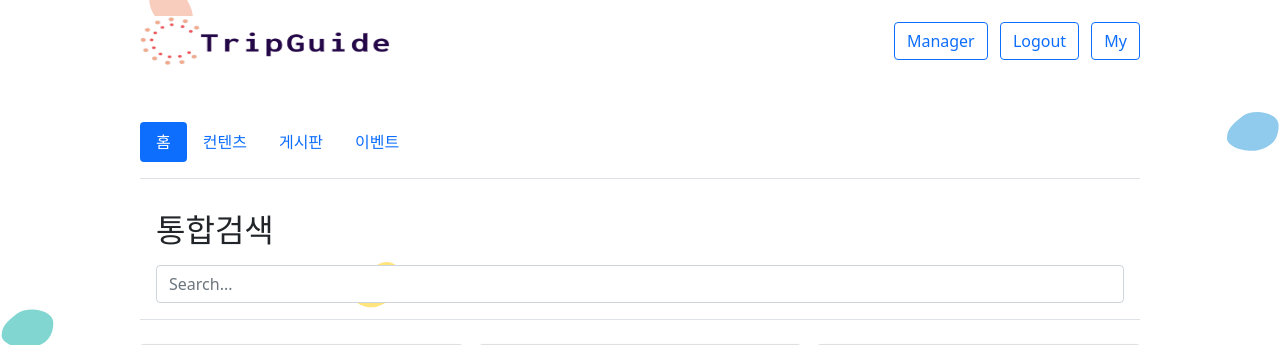
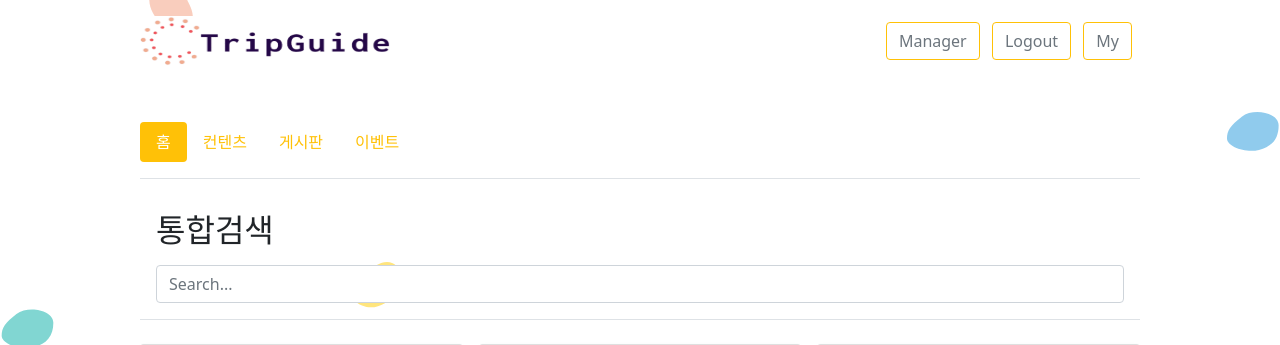
Before and after one commit to playpizza/TripGuide, a Django app: page / in a window 1280 px wide. Shown: the top 345 px of the page. Run offline with Django 3.2, Linux system fonts and the light colour scheme; the visitor is signed in with stand-in values (Sample User, id 1); data that the repository does not hold is empty; parts of the project's set-up code (start-up, migrations or seed data) failed here and were passed over; some libraries are stand-ins or nearby versions.

Commit message:
update home, manage
home과 manage에서 글자색 변경

manage user에서 '신고됨'->'정지'로 변경

```diff
--- a/home/templates/base.html
+++ b/home/templates/base.html
@@ -36,24 +36,24 @@
           {% if user.is_authenticated %}
           <div class="col-md-6 text-end">
             {% if user.is_authenticated and user.is_superuser%}
-            <button type="button" class="btn btn-outline-primary me-2" onclick="location.href = managerUrl;">Manager</button>
+            <button type="button" class="btn btn-outline-primary me-2 text-warning btn-outline-warning text-muted" onclick="location.href = managerUrl;">Manager</button>
             {% endif %}
-            <button type="button" class="btn btn-outline-primary me-2" onclick="location.href = logoutUrl;">Logout</button>
-            <a href="{% url 'Member:info_detail' user.id %}"><button type="button" class="btn btn-outline-primary">My</button></a>
+            <button type="button" class="btn btn-outline-primary me-2 text-warning btn-outline-warning text-muted" onclick="location.href = logoutUrl;">Logout</button>
+            <a href="{% url 'Member:info_detail' user.id %}"><button type="button" class="btn btn-outline-primary me-2 text-warning btn-outline-warning text-muted">My</button></a>
           </div>
           {% else %}
           <div class="col-md-3 text-end">
-            <button type="button" class="btn btn-outline-primary me-2" onclick="location.href = loginUrl;">Login</button>
-            <button type="button" class="btn btn-primary" onclick="location.href = joinUrl;">Sign-up</button>
+            <button type="button" class="btn btn-outline-primary me-2 text-warning btn-outline-warning text-muted" onclick="location.href = loginUrl;">Login</button>
+            <button type="button" class="btn text-light btn-primary bg-warning btn-outline-warning" onclick="location.href = joinUrl;">Sign-up</button>
           </div>
           {% endif %}
         </header>
         <header class="d-flex justify-content-left border-bottom py-3">
             <ul class="nav nav-pills">
-              <li class="nav-item"><a href="{% url 'home' %}" class="nav-link active" aria-current="page">홈</a></li>
-              <li class="nav-item"><a href="." class="nav-link">컨텐츠</a></li>
-              <li class="nav-item"><a href="{% url 'Board:list' %}" class="nav-link">게시판</a></li>
-              <li class="nav-item"><a href="{% url 'Event:list' %}" class="nav-link">이벤트</a></li>
+              <li class="nav-item"><a href="{% url 'home' %}" class="nav-link active bg-warning" aria-current="page">홈</a></li>
+              <li class="nav-item"><a href="{% url 'Contents:get_contents' %}" class="nav-link text-warning">컨텐츠</a></li>
+              <li class="nav-item"><a href="{% url 'Board:list' %}" class="nav-link text-warning">게시판</a></li>
+              <li class="nav-item"><a href="{% url 'Event:list' %}" class="nav-link text-warning">이벤트</a></li>
             </ul>
         </header>
     </div>
--- a/home/templates/home.html
+++ b/home/templates/home.html
@@ -8,9 +8,10 @@
 
 {% block script %}
 <script type="text/javascript">
-  var contentsUrl = "{% url 'Board:list' %}";
+  var contentsUrl = "{% url 'Contents:get_contents' %}";
   var boardListUrl = "{% url 'Board:list' %}";
   var reviewListUrl = "{% url 'Board:list' %}";
+  var contentsUrls = {};
   var boardUrls = {};
   var reviewUrls = {};
 </script>
@@ -24,8 +25,8 @@
     <p class="h2 m-3">통합검색</p>
   </div>
   <div class="d-flex align-items-center ms-3">
-    <form class="w-100 me-3 align-items-center flex-fill" action=".">
-      <input type="search" class="form-control" placeholder="Search..." aria-label="Search">
+    <form method="GET" class="w-100 me-3 align-items-center flex-fill" action="{% url 'Contents:get_contents' %}">
+      <input type="search" name="keyword" class="form-control" placeholder="Search..." aria-label="Search">
     </form>
   </div>
 </div>
--- a/manager/templates/m_user_manage.html
+++ b/manager/templates/m_user_manage.html
@@ -39,7 +39,7 @@
                     <th scope="col">유저닉네임</th>
                     <th scope="col">유저이름</th>
                     <th scope="col">가입일</th>
-                    <th scope="col">신고여부</th>
+                    <th scope="col">정지</th>
                 </tr>
             </thead>
             <tbody>
@@ -53,9 +53,9 @@
                     <td>{{u.name}}</td>
                     <td>{{u.date_joined|date:'Y-m-d'}}</td>
                     {% if u.is_banned == 1 %}
-                    <td><b class="text-danger">신고됨</b></td>
+                    <td><b class="text-danger">정지</b></td>
                     {% else %}
-                    <td>X</td>
+                    <td>허가</td>
                     {% endif %}
                 </tr>
                 {% endfor %}
--- a/manager/templates/manage_base.html
+++ b/manager/templates/manage_base.html
@@ -28,8 +28,8 @@
         <img src="{% static 'img/tripguide-logo.png' %}" alt="로고" width="280" height="50"></svg>
       </a>
       <div class="col-md-3 text-end">
-        <button type="button" class="btn btn-outline-primary me-2" onclick="location.href = homeUrl;">Home</button>
-        <button type="button" class="btn btn-outline-primary me-2" onclick="location.href = logoutUrl;">Logout</button>
+        <button type="button" class="btn btn-outline-primary me-2 text-warning btn-outline-warning text-muted" onclick="location.href = homeUrl;">Home</button>
+        <button type="button" class="btn btn-outline-primary me-2 text-warning btn-outline-warning text-muted" onclick="location.href = logoutUrl;">Logout</button>
       </div>
     </header>
   </div>
```
